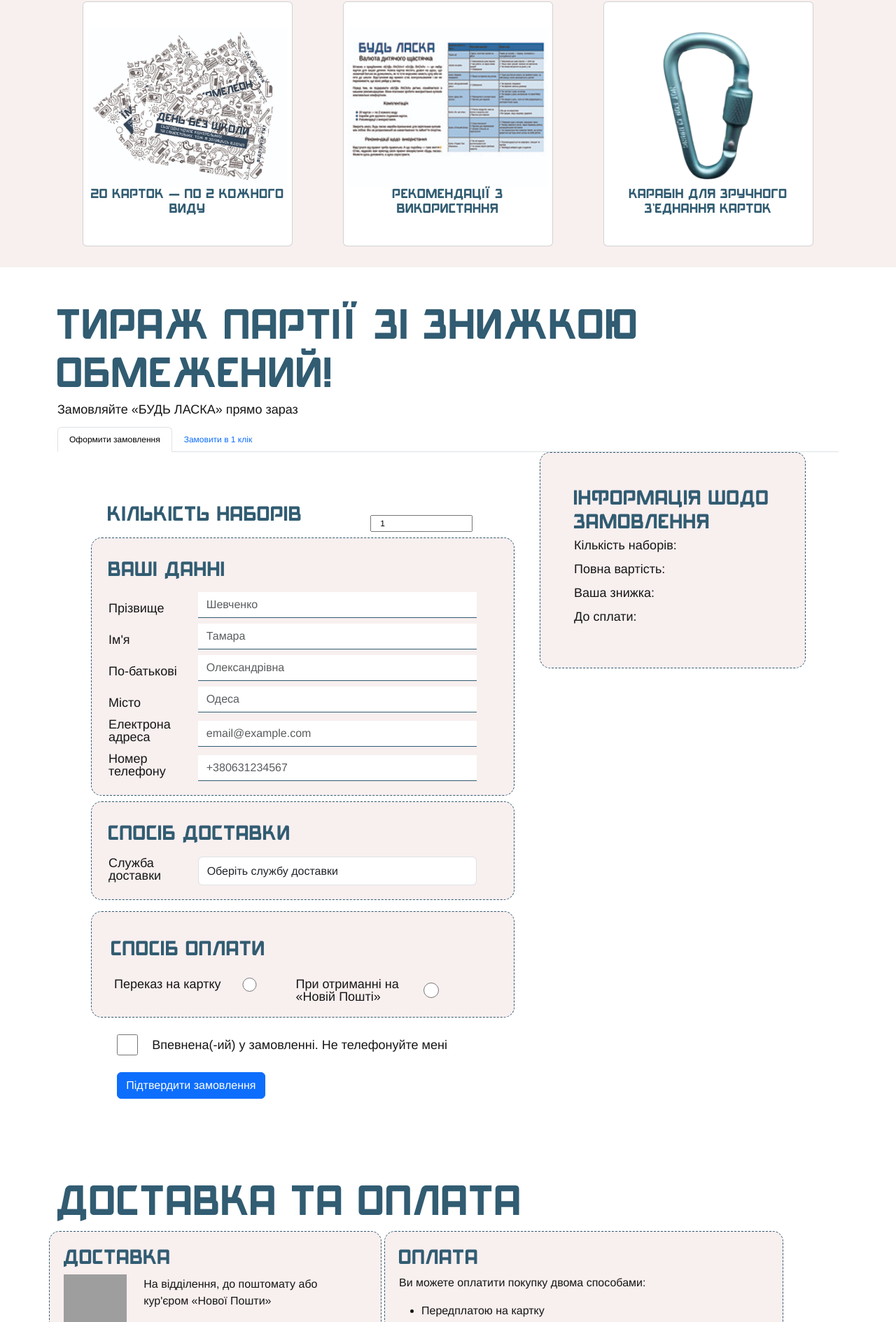
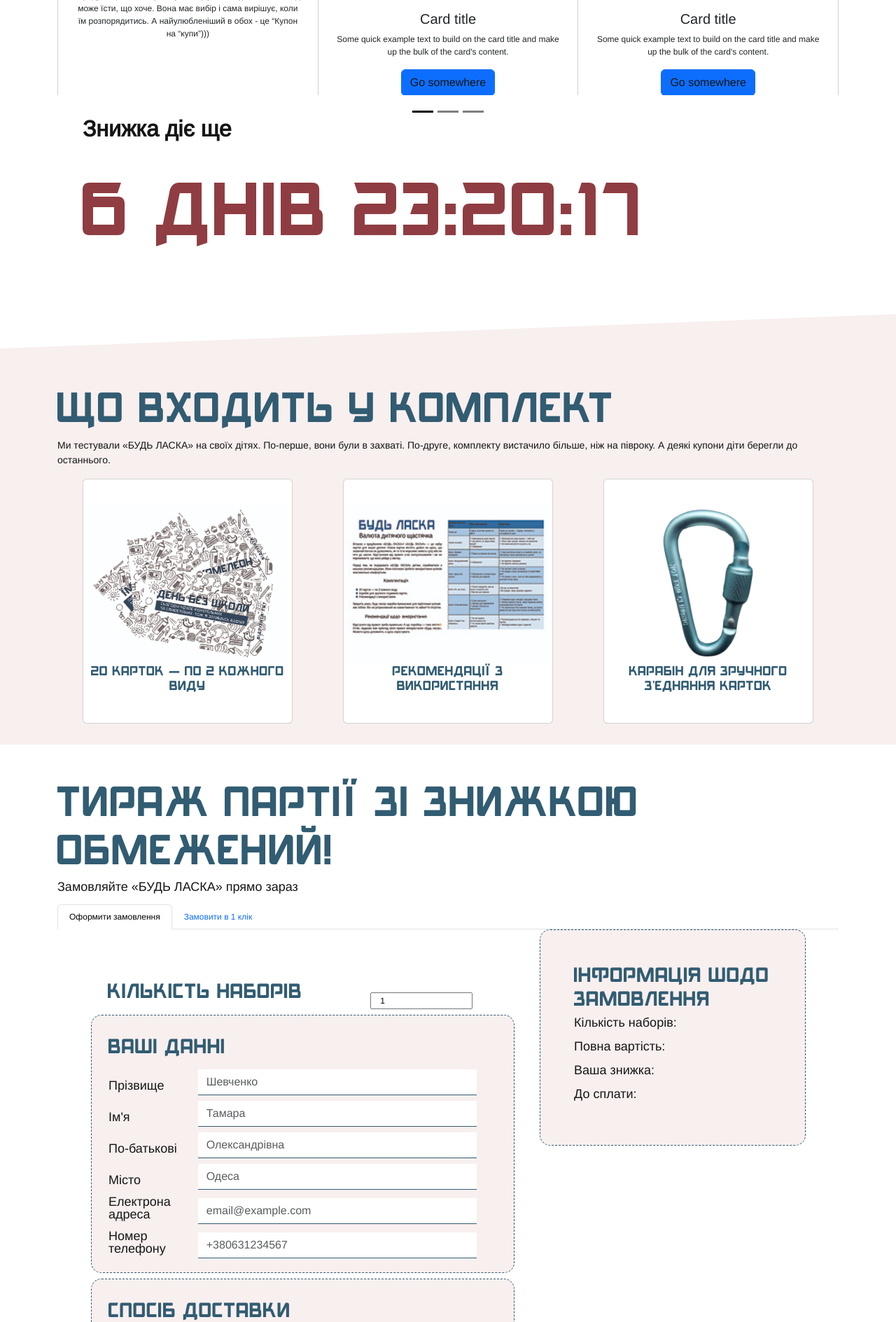
Before and after one commit to Stepan0202/budlaska_site, a PHP site: page / in a window 1280 px wide. Shown: the part 3212-5101 px from the top of the page at 70% size. Run offline with PHP 8.4, Linux system fonts and the light colour scheme; style sheets or scripts are compiled from the project's sources; some libraries are stand-ins or nearby versions; grey boxes are pictures that could not be loaded.

Commit message:
Carousel with feedback

```diff
--- a/src/index.html
+++ b/src/index.html
@@ -66,7 +66,7 @@
             <div class="container">
                 <div class="row">
                     <div class="imgAndDesc__img col-12 col-lg-6">
-                        <img src="./img/several_coupons_1000x800.jpg" alt="Заображення купонів">
+                        <img src="./img/couponsRound.jpg" alt="Зображення купонів">
                     </div>
                     <div class="imgAndDesc__text col-12 col-lg-6">
                         <h2>протестовано на власних дітях</h2>
@@ -117,8 +117,8 @@
         </section>
         <section id="prices" class="prices py-5">
             <div class="container">
-                <h2>передпродаж зі знижкою</h2>
-                <p>Перші відправки відбудуться менше, ніж за тиждень. Оформіть передзамовлення, щоб отримати знижку 30%!</p>
+                <h2>швидкий старт! знижка 30%</h2>
+                <p>Найвигідніші ціни на старті продажів!Замолвяйте прямо зараз, щоб отримати знижку 30%.</p>
                 <div class="cards prices__cards">
                     <div class="card">
                         <div class="card__img"><img src="./img/box_3.png" alt="Зображення коробки"></div>
@@ -153,6 +153,69 @@
                         </div>
                         <div class="button_red card__btn" id="btn_threeKit" data-quantity="3"><a href="#orderForm">замовити</a></div>
                     </div>
+                </div>
+            </div>
+        </section>
+        <section class="feedback">
+            <div class="container">
+                <h2>ваші відгуки та історії</h2>
+                <div id="carousel" class="carousel carousel-dark slide">
+                    <div class="carousel-indicators">
+                        <button type="button" data-bs-target="#carousel" data-bs-slide-to="0" class="active" aria-current="true" aria-label="Slide 1"></button>
+                        <button type="button" data-bs-target="#carousel" data-bs-slide-to="1" aria-label="Slide 2"></button>
+                        <button type="button" data-bs-target="#carousel" data-bs-slide-to="2" aria-label="Slide 3"></button>
+                    </div>
+                    <div class="carousel-inner">
+                        <div class="carousel-item active" data-bs-interval="10000">
+                            <div class="feedback__block card-group row-cols-1 row-cols-md-3">
+                                <div class="card" style="width: 18rem;">
+                                    <img src="./img/avatar_women.png" height="100px" width="100px" class="card-img-top" alt="аватарка клієнтки">
+                                    <div class="card-body">
+                                    <h5 class="card-title">Інна, мама 2 дітей (9 та 11 років)</h5>
+                                    <p class="card-text">Це крутий продукт! Купила обом дітям (хлопчик - 11 років, дівчинка - 9 років). Раніше мало не щодня були проблеми з походом до школи: не хочу, не буду, сльози, істерики. Тепер малий знає, шо приблизно 2-3 рази на рік може не йти до школи. І в інші дні спокійно собі ходить. Малій більше всього сподобались купони “Їм, що хочу”. Тепер не вередує, що б я не приготувала (ну майже)). Бо знає: іноді може їсти, що хоче. Вона має вибір і сама вирішує, коли їм розпорядитись. А найулюбленіший в обох - це “Купон на “купи”)))</p>
+                                    </div>
+                                </div>
+                                <div class="card" style="width: 18rem;">
+                                    <img src="..." class="card-img-top" alt="...">
+                                    <div class="card-body">
+                                    <h5 class="card-title">Card title</h5>
+                                    <p class="card-text">Some quick example text to build on the card title and make up the bulk of the card's content.</p>
+                                    <a href="#" class="btn btn-primary">Go somewhere</a>
+                                    </div>
+                                </div>
+                                <div class="card" style="width: 18rem;">
+                                    <img src="..." class="card-img-top" alt="...">
+                                    <div class="card-body">
+                                    <h5 class="card-title">Card title</h5>
+                                    <p class="card-text">Some quick example text to build on the card title and make up the bulk of the card's content.</p>
+                                    <a href="#" class="btn btn-primary">Go somewhere</a>
+                                    </div>
+                                </div>
+                            </div>
+                        </div>
+                        <div class="carousel-item" data-bs-interval="2000">
+                            <img src="..." class="d-block " alt="...">
+                            <div class="carousel-caption d-none d-md-block">
+                            <h5>Second slide label</h5>
+                            <p>Some representative placeholder content for the second slide.</p>
+                            </div>
+                        </div>
+                        <div class="carousel-item">
+                            <img src="..." class="d-block w-100" alt="...">
+                            <div class="carousel-caption d-none d-md-block">
+                            <h5>Third slide label</h5>
+                            <p>Some representative placeholder content for the third slide.</p>
+                            </div>
+                        </div>
+                        </div>
+                    <button class="carousel-control-prev" type="button" data-bs-target="#carousel" data-bs-slide="prev">
+                    <span class="carousel-control-prev-icon" aria-hidden="true"></span>
+                    <span class="visually-hidden">Previous</span>
+                    </button>
+                    <button class="carousel-control-next" type="button" data-bs-target="#carousel" data-bs-slide="next">
+                    <span class="carousel-control-next-icon" aria-hidden="true"></span>
+                    <span class="visually-hidden">Next</span>
+                    </button>
                 </div>
             </div>
         </section>
--- a/src/js/main.js
+++ b/src/js/main.js
@@ -1 +1,2 @@
 const header__container = document.querySelector(".header__container");
+const carousel = new bootstrap.Carousel('#carousel')
--- a/src/js/timer.js
+++ b/src/js/timer.js
@@ -4,7 +4,7 @@
 let minutes = document.getElementById("timer__minutes");
 let seconds = document.getElementById("timer__seconds");
 let dateElementsArray = [days, hours, minutes, seconds];
-let endDate = new Date('21 Sep 2024 00:00:00 GMT');
+let endDate = new Date('24 Sep 2024 00:00:00 GMT');
 
 let today = new Date();
 let timeDifference = endDate - today;
--- a/src/php/orderForm.php
+++ b/src/php/orderForm.php
@@ -61,13 +61,15 @@
         // Відправка електронної пошти клієнту
         if (mail($mail, $subjectCustomer, $messageCustomer, $headers)) {
             // Після успішної відправки листів перенаправляємо на сторінку подяки
-            header("Location: https://budlaska.com.ua/thanks.html");
+            header("Location: /thanks.html");
             exit(); // Не забудьте завершити виконання скрипта після перенаправлення
         } else {
             echo "Замовлення відправлено, але виникла помилка при відправці підтвердження на електронну пошту клієнта.";
         }
     } else {
-        echo "Виникла помилка при відправці замовлення.";
+        error_log("Error sending email to customer: " . error_get_last()['message']);
+        echo "There was an error processing your order. Please try again later.";
+    }
     }
 }
 ?>
--- a/src/scss/assets/_variables.scss
+++ b/src/scss/assets/_variables.scss
@@ -5,3 +5,9 @@
 $button-text-color: #fff;
 $main-font: 'AA-Akashi', sans-serif;
 $secondary-font: 'Arimo', sans-serif;
+//carousel
+
+
+$carousel-caption-width:             20%;
+$carousel-caption-padding-y:         1.25rem;
+$carousel-caption-spacer:            1.25rem;
--- a/src/scss/main.scss
+++ b/src/scss/main.scss
@@ -433,6 +433,17 @@
     font-size: 16px;
 }
 
+.feedback__avatar{
+    flex: 0 1 180px;
+}
+.feedback__main{
+    flex: 1 0 auto;
+}
+.carousel-caption{
+    position: static;
+}
+
+
 //Thank you page
 .thankYou{
     margin: 200px;
```
Also changed, not shown: src/img/avatar_men.png (added), src/img/avatar_women.png (added), src/img/couponsRound.jpg (added), 1 other file.
